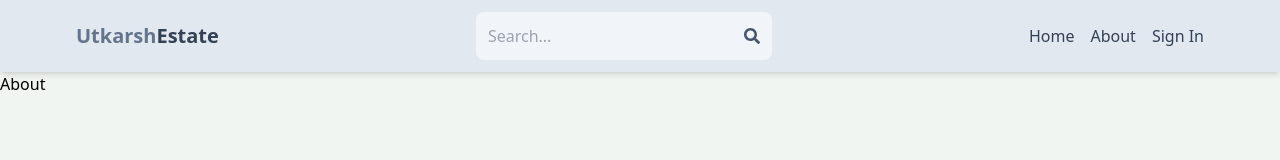
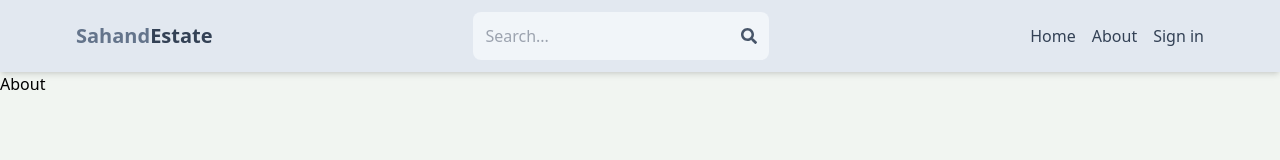
Before and after one commit to utkarshjain12042004/MERN-Estate, a React (Vite) app in the folder client/: page /about in a window 1280 px wide. Shown: the top 160 px of the page. Built offline with nearby package versions, Linux system fonts and the light colour scheme; no server answers.

Commit message:
Updating the header sections and making the profile page private

```diff
--- a/client/src/App.jsx
+++ b/client/src/App.jsx
@@ -1,23 +1,24 @@
-/* eslint-disable no-unused-vars */
-import React from 'react'
-import { BrowserRouter, Routes, Route } from 'react-router-dom'
+import { BrowserRouter, Routes, Route } from 'react-router-dom';
 import Home from './pages/Home';
 import SignIn from './pages/SignIn';
-import SignUp from './pages/SignUp';
+import SignUp from './pages/Signup';
 import About from './pages/About';
 import Profile from './pages/Profile';
 import Header from './components/Header';
+import PrivateRoute from './components/PrivateRoute';
 
 export default function App() {
   return (
     <BrowserRouter>
       <Header />
       <Routes>
-        <Route path="/" element={<Home />} />
-        <Route path="/sign-in" element={<SignIn />} />
-        <Route path="/sign-up" element={<SignUp />} />
-        <Route path="/about" element={<About />} />
-        <Route path="/profile" element={<Profile />} />
+        <Route path='/' element={<Home />} />
+        <Route path='/sign-in' element={<SignIn />} />
+        <Route path='/sign-up' element={<SignUp />} />
+        <Route path='/about' element={<About />} />
+        <Route element={<PrivateRoute />}>
+          <Route path='/profile' element={<Profile />} />
+        </Route>
       </Routes>
     </BrowserRouter>
   );
--- a/client/src/components/Header.jsx
+++ b/client/src/components/Header.jsx
@@ -1,13 +1,15 @@
 import { FaSearch } from 'react-icons/fa';
 import { Link } from 'react-router-dom';
+import { useSelector } from 'react-redux';
 
 export default function Header() {
+  const { currentUser } = useSelector((state) => state.user);
   return (
     <header className='bg-slate-200 shadow-md'>
       <div className='flex justify-between items-center max-w-6xl mx-auto p-3'>
         <Link to='/'>
           <h1 className='font-bold text-sm sm:text-xl flex flex-wrap'>
-            <span className='text-slate-500'>Utkarsh</span>
+            <span className='text-slate-500'>Sahand</span>
             <span className='text-slate-700'>Estate</span>
           </h1>
         </Link>
@@ -30,13 +32,15 @@
               About
             </li>
           </Link>
-          <Link to='./sign-in'>
-            <li className='text-slate-700 hover:underline'>
-              Sign In
-            </li>
+          <Link to='/profile'>
+            {currentUser ? (
+              <img className='rounded-full h-7 w-7 object-cover' src={currentUser.avatar} alt='profile' />
+            ) : (
+              <li className=' text-slate-700 hover:underline'> Sign in</li>
+            )}
           </Link>
         </ul>
       </div>
     </header>
-  )
+  );
 }
--- /dev/null
+++ b/client/src/components/PrivateRoute.jsx
@@ -0,0 +1,7 @@
+import { useSelector } from 'react-redux';
+import { Outlet, Navigate } from 'react-router-dom';
+
+export default function PrivateRoute() {
+  const { currentUser } = useSelector((state) => state.user);
+  return currentUser ? <Outlet /> : <Navigate to='/sign-in' />;
+}
```
